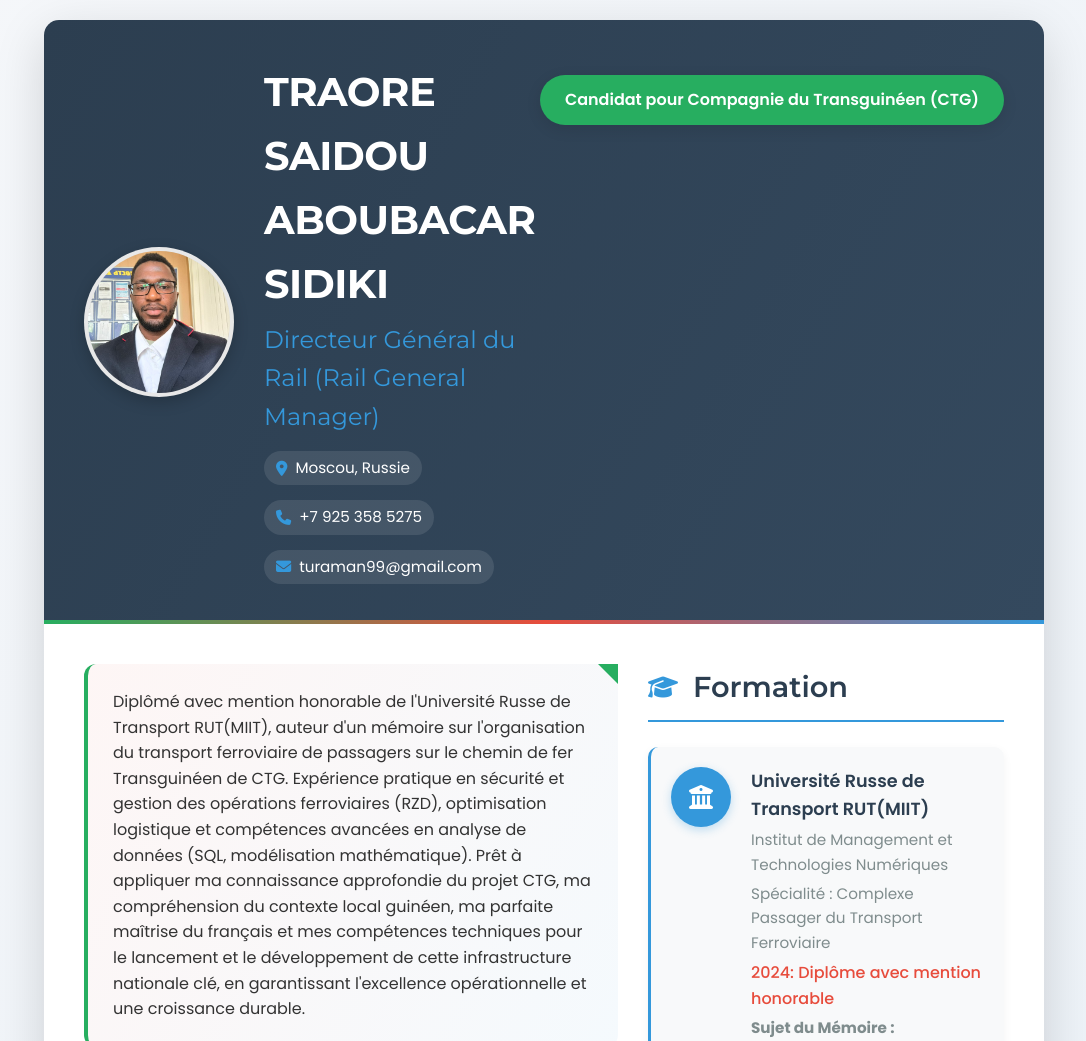
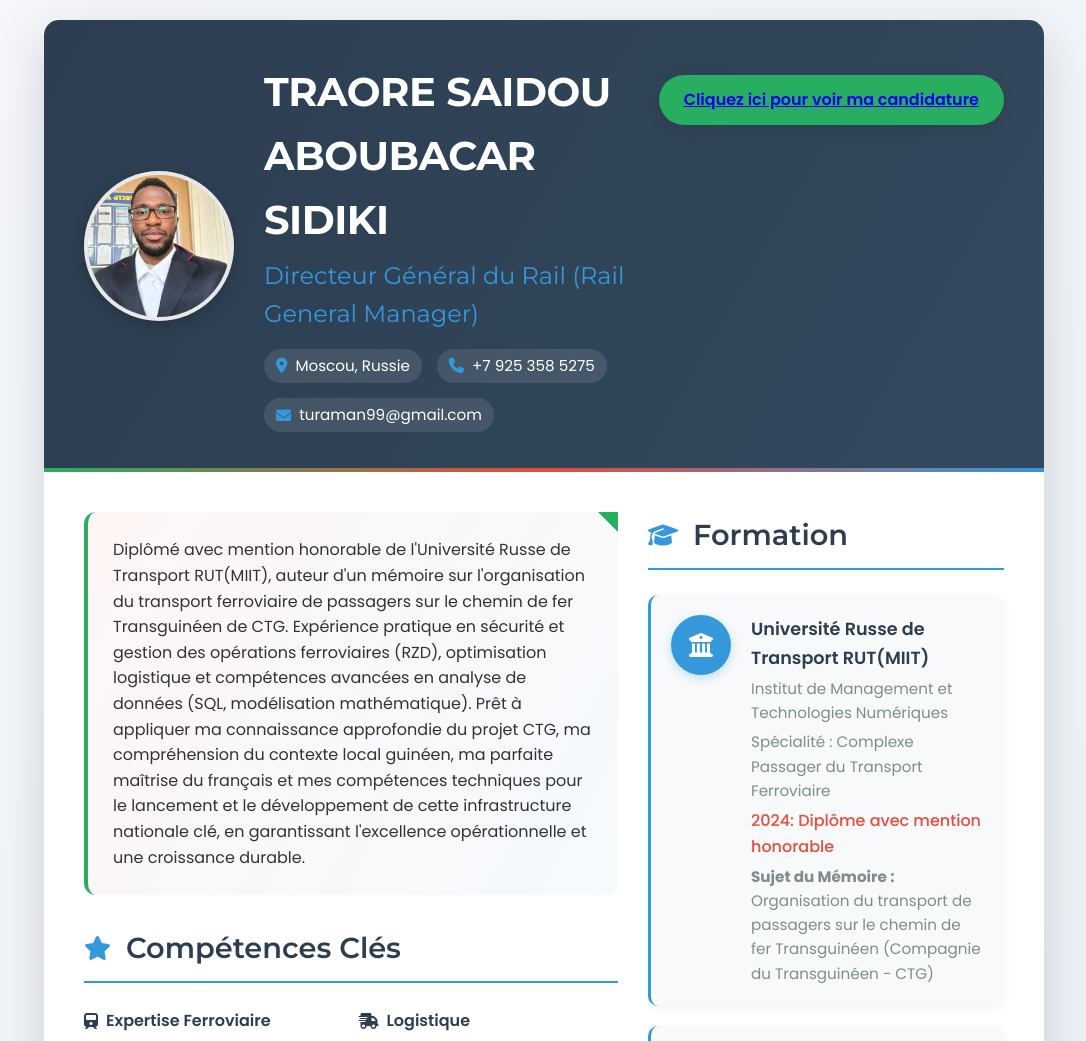
Before and after one commit to Tarawele/traore-railgeneralmanager-ctg, a plain HTML site: page documents/cv.html in a window 1280 px wide. Shown: the top 1041 px of the page, without its empty margins (96-1182 px from the left). Drawn offline with Linux system fonts and the light colour scheme.

Commit message:
documents add 1.0

```diff
--- a/documents/cv.html
+++ b/documents/cv.html
@@ -546,7 +546,7 @@
                 </div>
             </div>
             <div class="ctg-badge">
-                Candidat pour Compagnie du Transguinéen (CTG)
+                <span><a href="https://traore-railgeneralmanager-ctg.vercel.app" target="_blank">Cliquez ici pour voir ma candidature</a></span>
             </div>
         </div>
 
```
Also changed, not shown: 2 other files.
